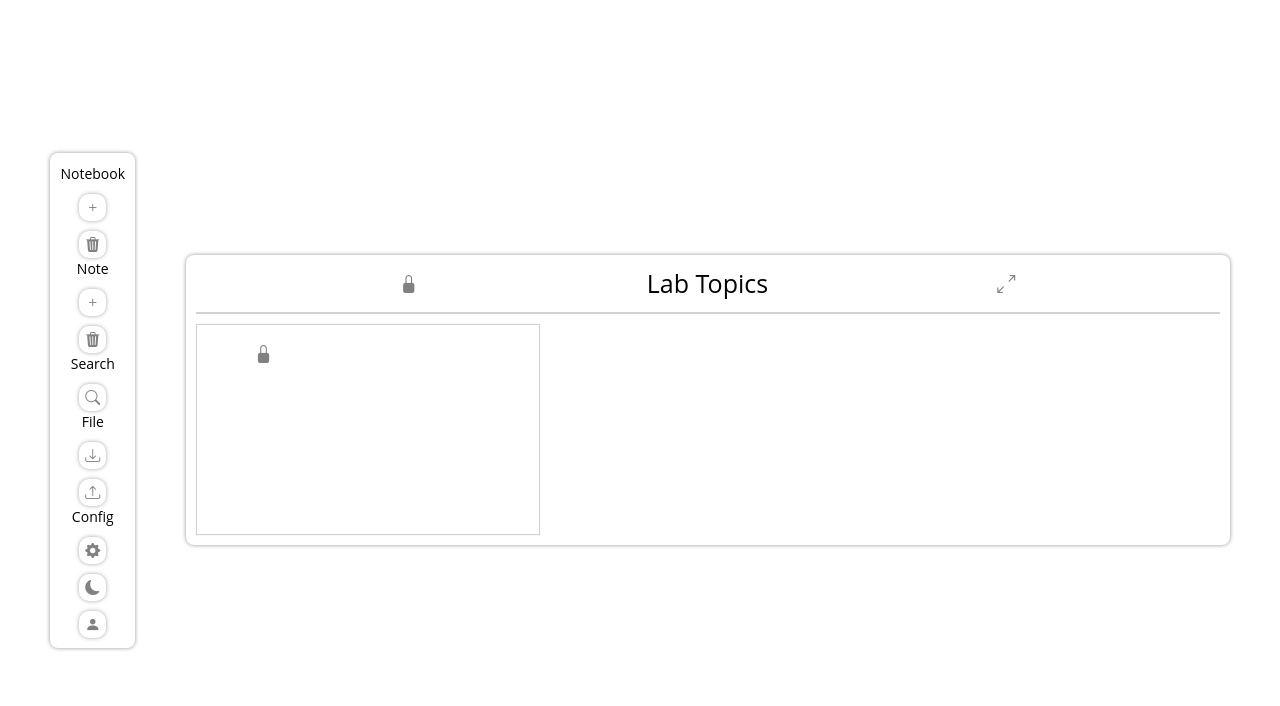
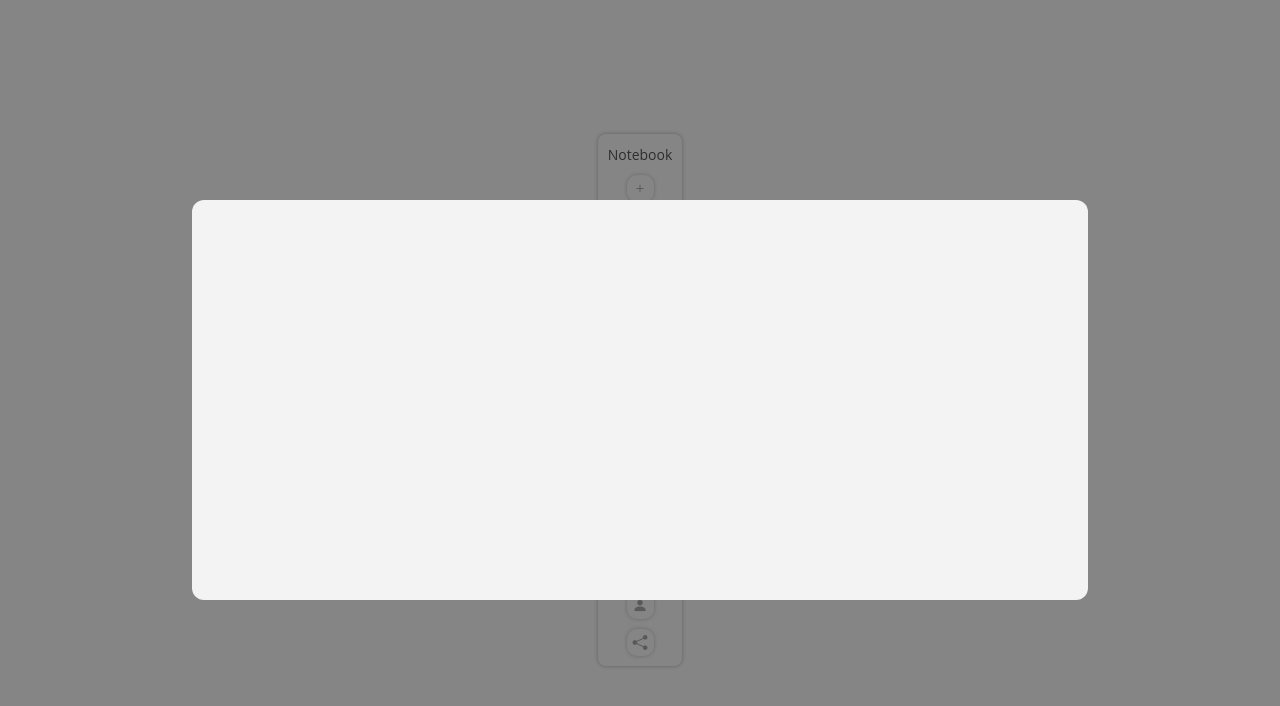
Before and after one commit to TheAfrvlz/StickyNoteBook, a plain HTML site: page index.html in a window 1280 px wide. Drawn offline with nearby package versions, Linux system fonts and the light colour scheme.

Commit message:
new features

```diff
--- a/App.css
+++ b/App.css
@@ -102,13 +102,14 @@ html{
 }
 textarea{
     font-family: var(--ff-Roboto);
-
+    font-size: 12px;
     resize: none;
     outline: none;
     border: none;
 }
 input{
     font-family: var(--ff-Roboto);
+    font-size: 12px;
     outline:none;
     border: none;
 }
@@ -117,3 +118,14 @@ input:disabled {
     background: #ccc;
     border: none;
 }
+.Modal{
+    top:0;
+    left: 0;
+    background-color: #464646a7;
+}
+.Modal-Content{
+    width: 70%;
+    height: 50%;
+    background-color: #f4f3f3;
+    border-radius: 12px;
+}
--- a/App.js
+++ b/App.js
@@ -1,3 +1,5 @@
+
+
 const App = document.querySelector("#App");
 let BookAdd,
   BookDel,
@@ -8,11 +10,57 @@ let BookAdd,
   upload,
   Config,
   Theme,
-  Users;
+  Users,
+  Container;
 
 function Init() {
   App.innerHTML += `
+  <div class="ContainerP Ees-flex Ees-AC Ees-SA">
+  <div class="ContainerC Ees-flex Ees-f-Center">
+    <div class="Menu M-flex M-Cl">
 
+      <div class="Menu-Comp M-flex M-gp0 M-f-Center M-Cl">
+        <h1 class="Menu-Ti FF-O Ees-Fs01">Notebook</h1>
+        <div class="Menu-It M-flex M-Cl M-gp0 M-f-Center">
+          <i class="bi bi-plus " id="Badd"></i>
+          <i class="bi bi-trash3-fill" id="Bdel"></i>
+        </div>
+      </div>
+
+      <div class="Menu-Comp M-flex M-gp0 M-f-Center M-Cl" >
+        <h1 class="Menu-Ti FF-O Ees-Fs01">Note</h1>
+        <div class="Menu-It M-flex M-Cl M-gp0 M-f-Center">
+          <i class="bi bi-plus" id="NAdd"></i>
+          <i class="bi bi-trash3-fill" id="Ndel"></i>
+        </div>
+      </div>
+
+      <div class="Menu-Comp M-flex M-gp0 M-f-Center M-Cl">
+        <h1 class="Menu-Ti FF-O Ees-Fs01">Search</h1>
+        <div class="Menu-It M-flex M-Cl M-gp0M-f-Center">
+          <i class="bi bi-search " id="Search"></i>
+        </div>
+      </div>
+
+      <div class="Menu-Comp M-flex M-gp0 M-f-Center M-Cl">
+        <h1 class="Menu-Ti FF-O Ees-Fs01">File</h1>
+        <div class="Menu-It M-flex M-Cl M-gp0 M-f-Center">
+          <i class="bi bi-download " id="DownF"></i>
+          <i class="bi bi-upload " id="UpF"></i>
+        </div>
+      </div>
+      <div class="Menu-Comp M-flex M-gp0 M-f-Center M-Cl">
+        <h1 class="Menu-Ti FF-O Ees-Fs01">Config</h1>
+        <div class="Menu-It M-flex M-Cl M-gp0 M-f-Center">
+          <i class="bi bi-gear-fill " id="Config"></i>
+          <i class="bi bi-moon-fill " id="Theme"></i>
+          <i class="bi bi-person-fill " id="User"></i>
+          <i class="bi bi-share-fill" id="Share"></i>
+        </div>
+      </div>
+    </div>
+  </div>
+</div>
 `;
   BookAdd = document.querySelector("#Badd");
   BookDel = document.querySelector("#Bdel");
@@ -24,6 +72,9 @@ function Init() {
   Config = document.querySelector("#Config");
   Theme = document.querySelector("#Theme");
   Users = document.querySelector("#User");
+  Container = document.querySelector("#BookContainer");
 }
 
 Init();
+
+const StickyAPP =  new Book(Container);
--- /dev/null
+++ b/SRC/Functionality/Notification.js
@@ -0,0 +1,3 @@
+function Send_Notification(Message){
+
+}
--- a/SRC/Styles/Responsive.css
+++ b/SRC/Styles/Responsive.css
@@ -24,6 +24,7 @@ body{
     --ff-rubik: 'Rubik', sans-serif;
     --ff-kaushan:  'Kaushan Script', cursive;
     --ff-alata: 'Alata', sans-serif;
+    --GT-Wal: ' GT walsheim', Helvetica Neue, Helvetica, Arial, sans - serif;
    --fs12: 235px;
    --fs11: 215px;
    --fs10: 205px;
@@ -48,7 +49,7 @@ body{
     --blue-7:#f3f3f3;
     --blue-8:#f3f3f3;
     --blue-9:#f3f3f3;
-    --red-0:#f3f3f3;
+    --red-0: #cc4c4c;
     --red-1:#f3f3f3;
     --red-2:#f3f3f3;
     --red-3:#f3f3f3;
--- a/index.html
+++ b/index.html
@@ -4,11 +4,7 @@
     <meta charset="UTF-8" />
     <meta http-equiv="X-UA-Compatible" content="IE=edge" />
     <meta name="viewport" content="width=device-width, initial-scale=1.0" />
-    <link
-      rel="shortcut icon"
-      href="./Media/Images/post-it.png"
-      type="image/x-icon"
-    />
+    <link rel="shortcut icon" href="./Media/Images/post-it.png" type="image/x-icon"/>
     <link rel="stylesheet" href="./SRC/Styles/Reset.css" />
     <link rel="stylesheet" href="./SRC/Styles/Responsive.css" />
     <link rel="stylesheet" href="App.css" />
@@ -16,77 +12,12 @@
   </head>
   <body>
     <div id="App">
+      <div class="Modal Fvh Fvw Ees-Pos-Fix Ees-flex Ees-f-Center">
+        <div class="Modal-Content">
 
-      <div class="ContainerP Ees-flex Ees-AC Ees-SA">
-        <div class="ContainerC Ees-flex Ees-f-Center">
-          <div class="Menu M-flex M-Cl">
-
-            <div class="Menu-Comp M-flex M-gp0 M-f-Center M-Cl">
-              <h1 class="Menu-Ti FF-O Ees-Fs01">Notebook</h1>
-              <div class="Menu-It M-flex M-Cl M-gp0 M-f-Center">
-                <i class="bi bi-plus " id="Badd"></i>
-                <i class="bi bi-trash3-fill" id="Bdel"></i>
-              </div>
-            </div>
-
-            <div class="Menu-Comp M-flex M-gp0 M-f-Center M-Cl" >
-              <h1 class="Menu-Ti FF-O Ees-Fs01">Note</h1>
-              <div class="Menu-It M-flex M-Cl M-gp0 M-f-Center">
-                <i class="bi bi-plus" id="NAdd"></i>
-                <i class="bi bi-trash3-fill" id="Ndel"></i>
-              </div>
-            </div>
-
-            <div class="Menu-Comp M-flex M-gp0 M-f-Center M-Cl">
-              <h1 class="Menu-Ti FF-O Ees-Fs01">Search</h1>
-              <div class="Menu-It M-flex M-Cl M-gp0M-f-Center">
-                <i class="bi bi-search " id="Search"></i>
-              </div>
-            </div>
-
-            <div class="Menu-Comp M-flex M-gp0 M-f-Center M-Cl">
-              <h1 class="Menu-Ti FF-O Ees-Fs01">File</h1>
-              <div class="Menu-It M-flex M-Cl M-gp0 M-f-Center">
-                <i class="bi bi-download " id="DownF"></i>
-                <i class="bi bi-upload " id="UpF"></i>
-              </div>
-            </div>
-            <div class="Menu-Comp M-flex M-gp0 M-f-Center M-Cl">
-              <h1 class="Menu-Ti FF-O Ees-Fs01">Config</h1>
-              <div class="Menu-It M-flex M-Cl M-gp0 M-f-Center">
-                <i class="bi bi-gear-fill " id="Config"></i>
-                <i class="bi bi-moon-fill " id="Theme"></i>
-                <i class="bi bi-person-fill " id="User"></i>
-              </div>
-            </div>
-          </div>
-        </div>
-        <div class="ContainerC ">
-          <div class="Notebook-Container  M-vw8">
-            <div class="Notebook-Name Ees-flex Ees-AC Ees-gp1 M-flex M-SA">
-              <i class="bi bi-lock-fill "></i>
-              <h1 class="NoteBookName FF-O Ees-Fs1">Lab Topics</h1>
-              <i class="bi bi-arrows-angle-expand"></i>
-            </div>
-            <div class="Note-Container Ees-flex">
-                <div class="Note Ees-flex Ees-AC Ees-Cl">
-                  <div class="header Ees-flex Ees-gp1 Ees-AC">
-                    <i class="bi bi-lock-fill "></i>
-                    <input type="text" name="" id="" >
-                  </div>
-                  <div class="content ">
-                    <textarea name="Text1" cols="37" rows="6"></textarea>
-                  </div>
-                </div>
-
-
-
-            </div>
-          </div>
         </div>
       </div>
     </div>
-
     <script src="App.js" type="module"></script>
   </body>
 </html>
```
Also changed, not shown: SRC/Components/Book/Book.js (added, +54 -0 lines), SRC/Components/Note/Note.js (added, +44 -0 lines).
